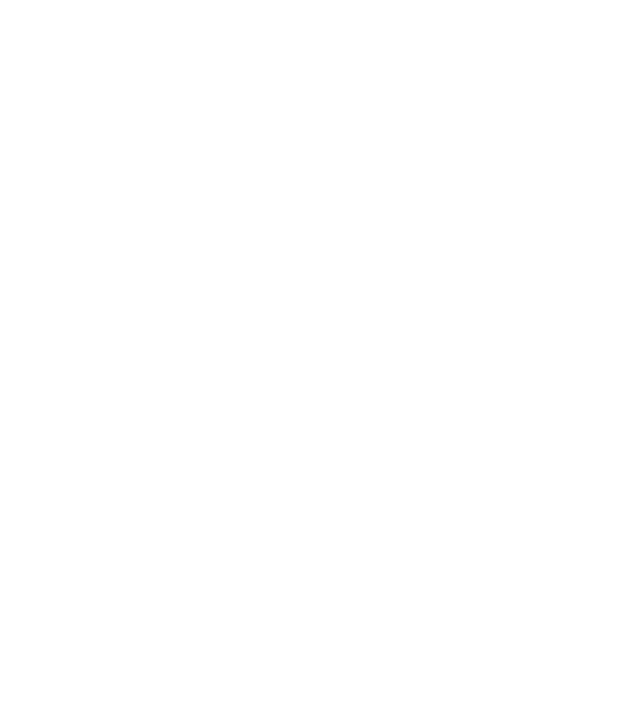
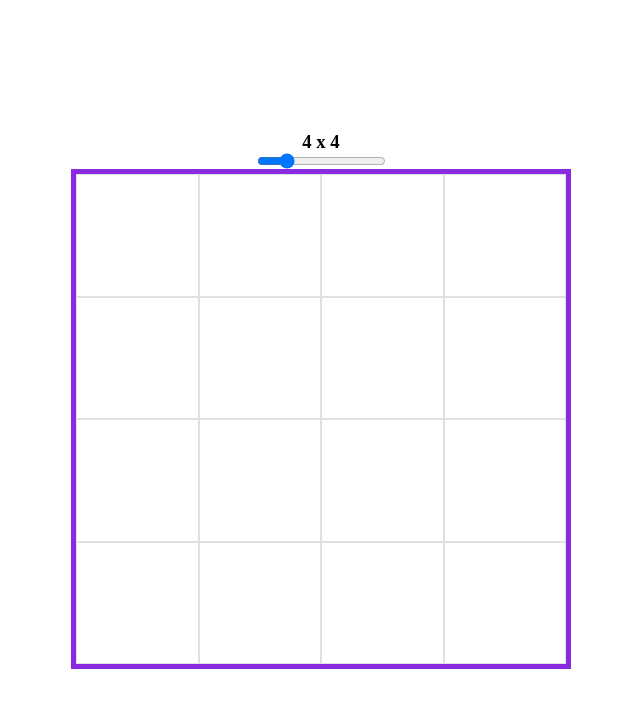
Before and after one commit to all0ver/Etch-a-Sketch, a plain HTML site: page index.html in a window 1280 px wide. Shown: the whole page, without its empty margins (319-959 px from the left). Drawn offline with Linux system fonts and the light colour scheme.

Commit message:
finished base layout function

```diff
--- a/index.html
+++ b/index.html
@@ -7,7 +7,13 @@
     <link rel="stylesheet" href="style.css">
 </head>
 <body>
+    <div class="content">
+        <h3 class="range-info">4 x 4</h3>
+        <input type="range" name="range" id="range" value="4" min="1" max="16">
+        <div class="squares">
 
+        </div>
+    </div>
 
     <script src="main.js"></script>
 </body>
--- a/main.js
+++ b/main.js
@@ -0,0 +1,35 @@
+const squares = document.querySelector('.squares');
+const subSquares = document.createElement('div');
+subSquares.classList.add('subSquares');
+const square = document.createElement('div');
+square.classList.add('square');
+
+let value = 4;
+
+for (let i = 0; i < value; i++) {
+    subSquares.appendChild(square.cloneNode(true));
+}
+for (let i = 0; i < value; i++) {
+    squares.appendChild(subSquares.cloneNode(true));
+}
+
+
+
+const subSquaresClass = document.querySelectorAll('.subSquares');
+
+
+const range = document.querySelector('#range');
+const rangeInfo = document.querySelector('.range-info');
+range.addEventListener('input', () => {
+    subSquares.innerHTML = '';
+    squares.innerHTML = '';
+    value = range.value;
+    rangeInfo.textContent = value +" x " + value;
+    for (let i = 0; i < value; i++) {
+        subSquares.appendChild(square.cloneNode(true));
+        console.log('subsqaures -'+i);
+    }
+    for (let i = 0; i < value; i++) {
+        squares.appendChild(subSquares.cloneNode(true));
+    }
+})
--- a/style.css
+++ b/style.css
@@ -0,0 +1,36 @@
+* {
+    box-sizing: border-box;
+    margin: 0;
+    padding: 0;
+}
+body,
+.content {
+    height: 100vh;
+    display: flex;
+    justify-content: center;
+    align-items: center;
+    flex-direction: column;
+}
+.squares {
+    display: flex;
+    align-items: center;
+    justify-content: center;
+    flex-direction: column;
+    width: 500px;
+    height: 500px;
+    border: 5px solid blueviolet;
+}
+
+.subSquares {
+    display: flex;
+    justify-content: center;
+    align-items: center;
+    flex: 1;
+    width: 100%;
+}
+
+.square {
+    border: 1px solid rgb(224, 224, 224);
+    flex: 1;
+    aspect-ratio: 1/1;
+}
```
